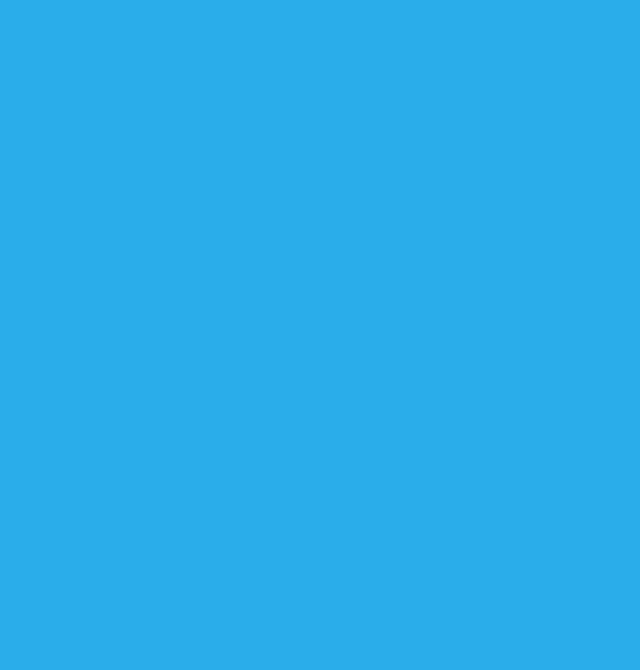
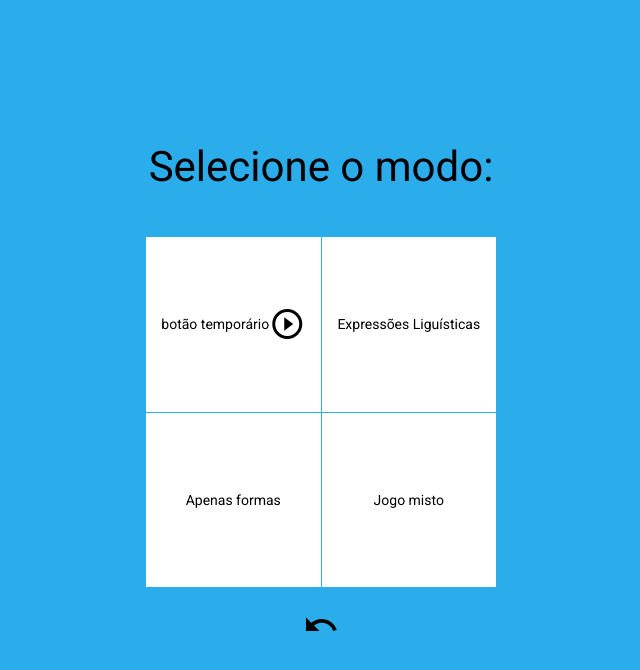
Before and after one commit to DanielOrfeu/tcc-project, an Angular app: page /select in a window 1280 px wide. Before the commit this address led to /. Shown: the top 670 px of the page, without its empty margins (319-959 px from the left). Built offline with nearby package versions, Linux system fonts and the light colour scheme.

Commit message:
Select Mode

```diff
--- a/src/app/app.module.ts
+++ b/src/app/app.module.ts
@@ -10,6 +10,7 @@ import { MainComponent } from './pages/main/main.component';
 import { ConfigComponent } from './pages/config/config.component';
 import { InGameComponent } from './pages/in-game/in-game.component';
 import { SquareComponent } from './pages/square/square.component';
+import { SelectModeComponent } from './pages/select-mode/select-mode.component';
 
 @NgModule({
   declarations: [
@@ -18,6 +19,7 @@ import { SquareComponent } from './pages/square/square.component';
     ConfigComponent,
     InGameComponent,
     SquareComponent,
+    SelectModeComponent,
   ],
   imports: [
     BrowserModule,
--- a/src/app/pages/main/main.component.html
+++ b/src/app/pages/main/main.component.html
@@ -3,7 +3,7 @@
     <div class="actions">
         <span class="material-icons" routerLink="/config">settings</span>
         <span class="material-icons">power_settings_new</span>
-        <span class="material-icons" routerLink="/inGame">play_circle_outline</span>
+        <span class="material-icons" routerLink="/select">play_circle_outline</span>
         <span class="material-icons">info</span>
     </div>
     <div style="margin-top: 50px;">
--- /dev/null
+++ b/src/app/pages/select-mode/select-mode.component.css
@@ -0,0 +1,8 @@
+mat-grid-tile {
+    background: white;
+}
+
+.table{
+    width: 350px;
+    height: 350px;
+}
--- /dev/null
+++ b/src/app/pages/select-mode/select-mode.component.html
@@ -0,0 +1,35 @@
+<div class="container">
+    <span style="font-size: 42px; margin-bottom: 60px;">Selecione o modo:</span>
+
+
+      <div style="margin-bottom: 20px;" class="table">
+        <mat-grid-list cols="2" rowHeight="2:2">
+            <mat-grid-tile>
+                <span>botão temporário</span>
+                <span class="material-icons" routerLink="/ingame" >play_circle_outline</span>
+            </mat-grid-tile>
+            <mat-grid-tile>
+                <span>
+                    Expressões Liguísticas
+                </span>
+            </mat-grid-tile>
+            <mat-grid-tile>
+                <span>
+                    Apenas formas
+                </span>
+            </mat-grid-tile>
+            <mat-grid-tile>
+                <span>
+                    Jogo misto
+                </span>
+            </mat-grid-tile>
+          </mat-grid-list>
+    </div>
+    <span class="material-icons" routerLink="/main">undo</span>
+
+
+    <!-- <span>botão temporário</span>
+    <span class="material-icons" routerLink="/ingame" >play_circle_outline</span>
+
+    <span class="material-icons" routerLink="/main">undo</span> -->
+</div>
--- /dev/null
+++ b/src/app/pages/select-mode/select-mode.component.ts
@@ -0,0 +1,15 @@
+import { Component, OnInit } from '@angular/core';
+
+@Component({
+  selector: 'app-select-mode',
+  templateUrl: './select-mode.component.html',
+  styleUrls: ['./select-mode.component.css']
+})
+export class SelectModeComponent implements OnInit {
+
+  constructor() { }
+
+  ngOnInit(): void {
+  }
+
+}
```
Also changed, not shown: src/app/app-routing.module.ts (+6 -2 lines), 1 other file (tests, documents, lock files or other folders).
